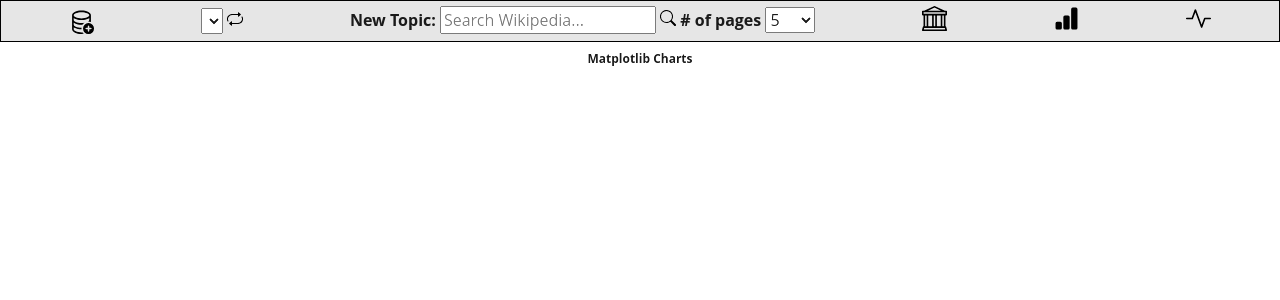
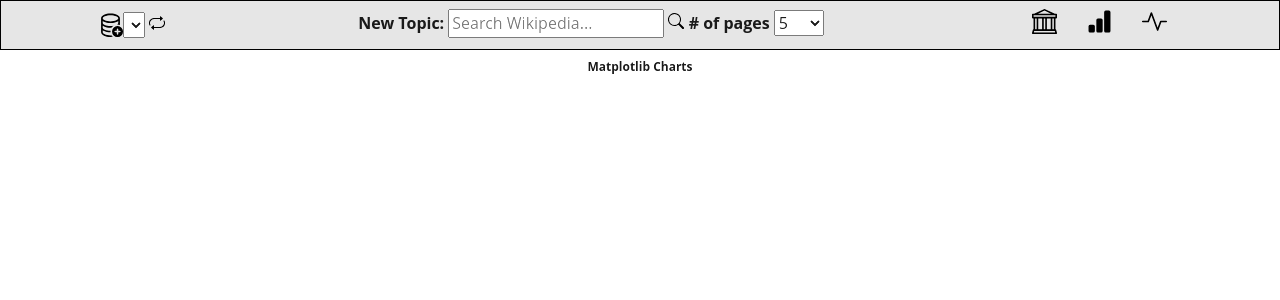
Before and after one commit to JackManu/portfolio, a Python web app: template templates/data_analysis.html in a window 1280 px wide. Shown: the part 86-386 px from the top of the page. Run offline with Jinja, Linux system fonts and the light colour scheme; the template is opened without the code that fills it, so the values that code supplies are empty.

Commit message:
better spacing in nav bar..finally

```diff
--- a/templates/index.html
+++ b/templates/index.html
@@ -5,7 +5,7 @@
     <meta http-equiv="Content-Type">
     <meta content="text/html; charset=utf-8">
     <meta http-equiv="X-UA-Compatible" content="IE=edge">
-    <meta name="viewport" content="width=device-width, initial-scale=1">
+    <!--<meta name="viewport" content="width=device-width, initial-scale=1">-->
     <!-- The above 3 meta tags *must* come first in the head; any other head content must come *after* these tags -->
     <title>{% block title %}Doug McIntosh{% endblock %}</title>
     <!-- Bootstrap -->
@@ -13,7 +13,6 @@
     <link href="static/styles/bootstrap-theme.css" rel="stylesheet">
     <link rel="stylesheet" href="static/styles/swiper.min.css">
     <link href="static/styles/style.css" rel="stylesheet" type="text/css">
-    <meta name="viewport" content="width=device-width, initial-scale=1.0">
 </head>
 
 <body>
@@ -42,7 +41,7 @@
     {% endblock site_selection %}
     {% block content %}{% endblock content %}
     {% block search_results %}{% endblock search_results %}
-    <!--<div style="width: 100vw; height: 2vh; position: fixed; bottom: 0px; background-color: #37324b"></div>-->
+    <!--<<div style="width: 100vw; height: 2vh; position: fixed; bottom: 0px; background-color: #37324b"></div>-->
     <!-- Some Javascript -->
     <script src="static/js/jquery-2.1.1.js"></script>
     <script src="static/js/swiper.jquery.min.js"></script>
--- a/templates/nav_bar.html
+++ b/templates/nav_bar.html
@@ -1,5 +1,8 @@
-<div class="flex_container col-md-12 col-xs-12" style="width:100vw;border: solid black 1px; background-color: lightgray">
+<section>
+    <div class="flex_container" style="width:100vw;border: solid black 1px;background-color: lightgray">
+    <div class="flex_container">
         <input onclick="showNew();" type="image" src="static/assets/add_library.svg" height="25" alt="switch">
+        <div class="flex_container">
             <form action="{{url_for('wiki_search')}}" method="post">
             <select id="library_list" name="library_selection">
                 {% for each_l in databases %}
@@ -12,7 +15,12 @@
             </select>
             <input style="height:auto" type="image" src="static/assets/switch.svg" alt="switch">
             </form>
+        </div>
+    </div>
+    <div class="flex_container">
+        <div class="flex_container">
         <form id="search" action="{{ url_for('wiki_search_results') }}" method="post">
+            <div style="vertical-align: middle">
                 <label for="search">New Topic:</label>
                 <input id="search" type="text" name="search_button" placeholder="Search Wikipedia...">
                 <input style="height: auto" type="image" src="static/assets/search.svg" alt="search" />
@@ -22,16 +30,21 @@
                   <option value="{{myrange}}">{{myrange}}</option>
                  {% endfor %}
                 </select>
+            </div>
         </form>
-    <form action="{{url_for('wiki_search')}}" method="post">
+        </div>
+    </div>
+    <div class="flex_container">
+        <form class="col-md-12 col-xs-12" action="{{url_for('wiki_search')}}" method="post">
             <input type="image" src="static/assets/library.svg" height="25" alt="graphs" />
         </form>
-    <form action="{{url_for('data_analysis')}}" method="post">
+        <form class="col-md-12 col-xs-12" action="{{url_for('data_analysis')}}" method="post">
             <input type="image" src="static/assets/graph.svg" height="25" alt="graphs" />
         </form>
-    <form action="{{url_for('site_traffic')}}" method="get">
+        <form class="col-md-12 col-xs-12" action="{{url_for('site_traffic')}}" method="get">
             <input type="image" src="static/assets/site_traffic.svg" height="25" alt="site traffic" />
         </form>
+    </div>
 </div>
 <div id="add_new" class="modal" style="display:none;margin-left:35vw;margin-top:35vh;width:35vw">
     <div class="modal-header">
@@ -46,6 +59,7 @@
         <br /><br />
     </div>
 </div>
+</section>
 <script type="text/javascript">
     function showNew() {
         var close_btn = document.getElementById('add_close');
```
Also changed, not shown: static/styles/style.css (+0 -9 lines), templates/site_selection_swiper.html (+46 -2 lines), Agriculture.db (deleted), DB/site.db, static/assets/seattle_smaller.jpg (added), 1 other file. Lines whose indentation alone changed are shown as unchanged.
